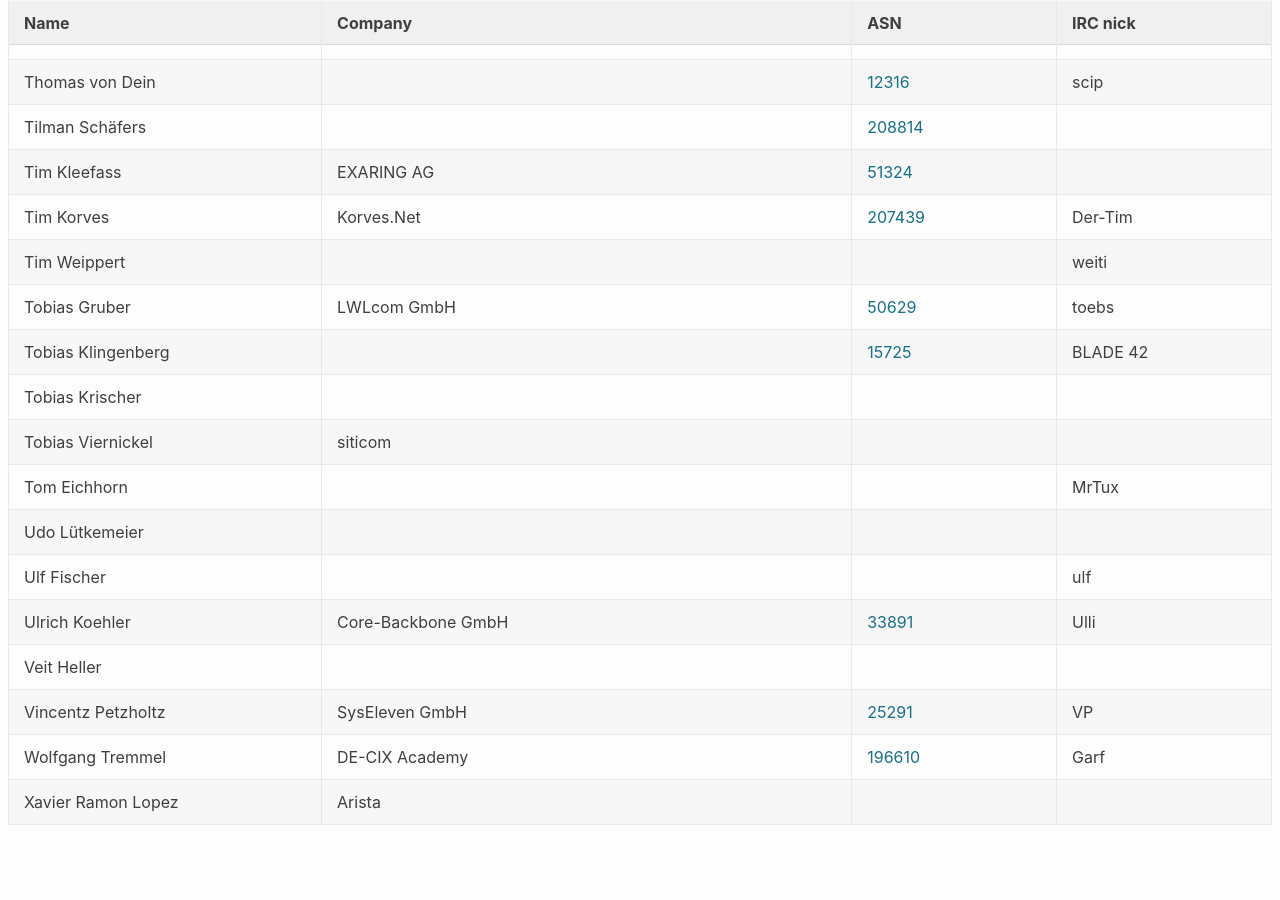
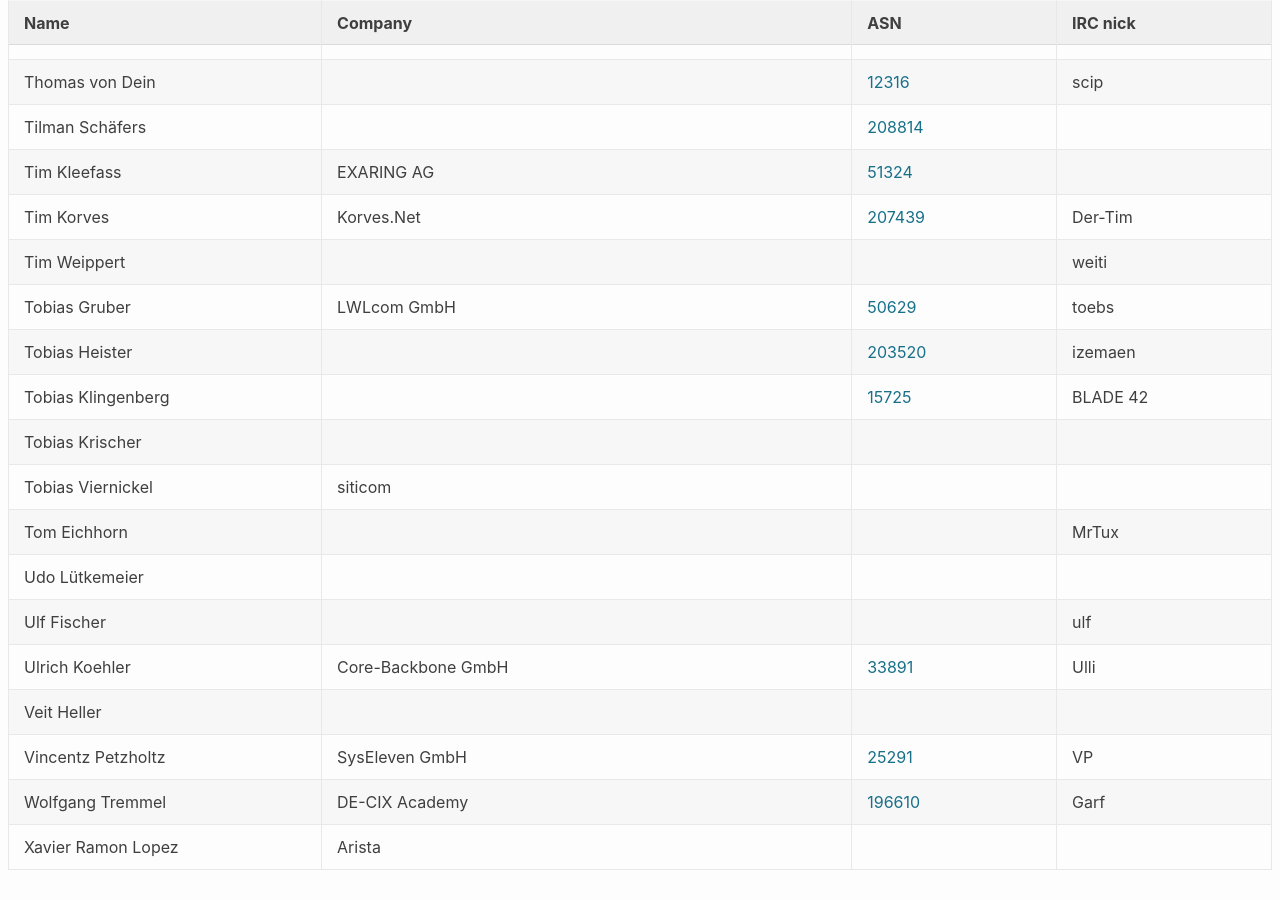
Before and after one commit to denog/pretix-attendeelist, a Jekyll site: the page built from index.markdown, in a window 1280 px wide and 900 px high, scrolled down 10971 px. Built offline with Jekyll 4.4.1, drawn with Linux system fonts in a browser that asks for light colours; before the commit the page ends 11826 px from its top, so only the background shows below that.

Commit message:
Latest data: Fri Oct 16 12:58:48 UTC 2020

```diff
--- a/_data/attendees.json
+++ b/_data/attendees.json
@@ -1410,6 +1410,12 @@
     "asn": "50629"
   },
   {
+    "name": "Tobias Heister",
+    "company": null,
+    "irc": "izemaen",
+    "asn": "203520"
+  },
+  {
     "name": "Tobias Klingenberg",
     "company": null,
     "irc": "BLADE 42",
```
